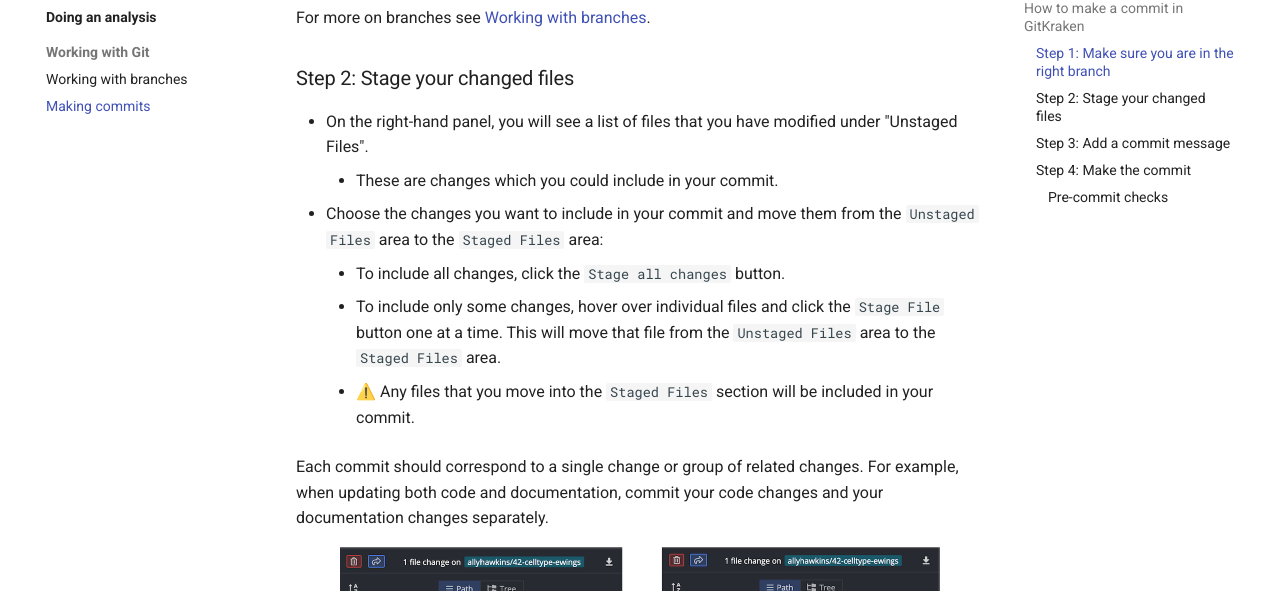
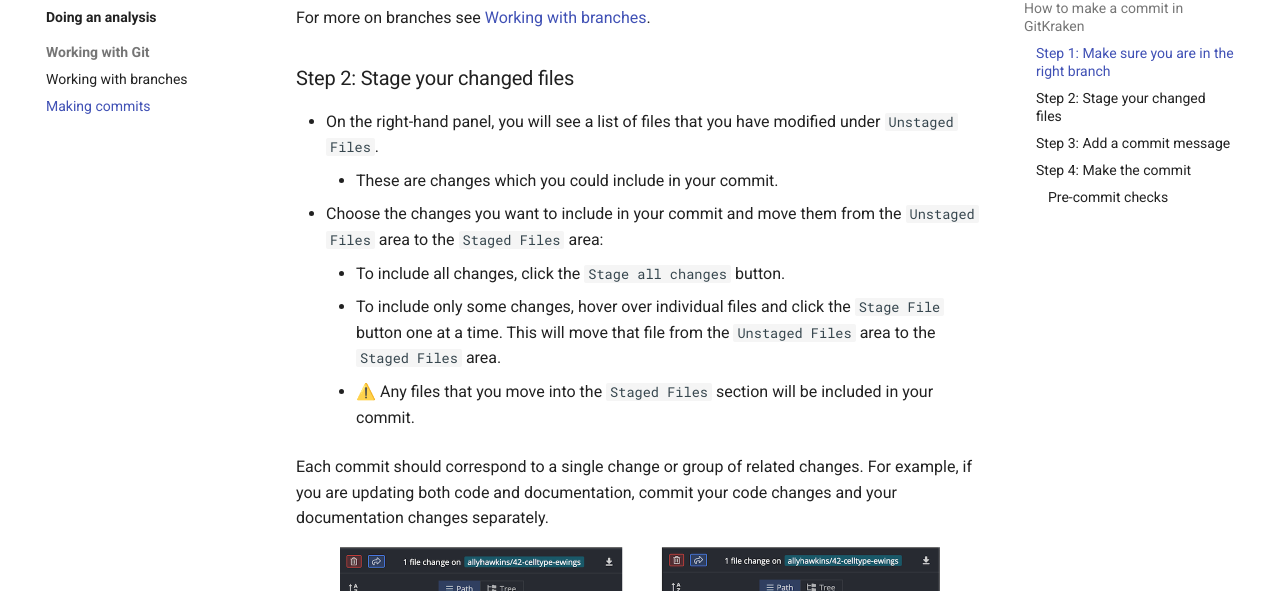
Before and after one commit to AlexsLemonade/OpenScPCA-analysis, an MkDocs documentation site: the page built from docs/contributing-to-analyses/working-with-git/making-commits.md, in a window 1280 px wide and 900 px high, scrolled down 887 px. Shown: the part 148-739 px from the top of the window. Built offline with MkDocs 1.6.1 and Material for MkDocs 9.7.7, drawn with Linux system fonts in a browser that asks for light colours.

Commit message:
Apply suggestions from code review
Co-authored-by: Stephanie Spielman <stephanie.spielman@gmail.com>

```diff
--- a/docs/contributing-to-analyses/working-with-git/making-commits.md
+++ b/docs/contributing-to-analyses/working-with-git/making-commits.md
@@ -25,7 +25,7 @@ For more on branches see [Working with branches](./working-with-branches.md).
 
 ### Step 2: Stage your changed files
 
-- On the right-hand panel, you will see a list of files that you have modified under "Unstaged Files".
+- On the right-hand panel, you will see a list of files that you have modified under `Unstaged Files`.
     - These are changes which you could include in your commit.
 - Choose the changes you want to include in your commit and move them from the `Unstaged Files` area to the `Staged Files` area:
     - To include all changes, click the `Stage all changes` button.
@@ -34,7 +34,7 @@ For more on branches see [Working with branches](./working-with-branches.md).
     - ⚠️ Any files that you move into the `Staged Files` section will be included in your commit.
 
 Each commit should correspond to a single change or group of related changes.
-For example, when updating both code and documentation, commit your code changes and your documentation changes separately.
+For example, if you are updating both code and documentation, commit your code changes and your documentation changes separately.
 
 <figure markdown="span">
     ![Unstaged files](../../img/making-commits-2.png){width="600"}
```
